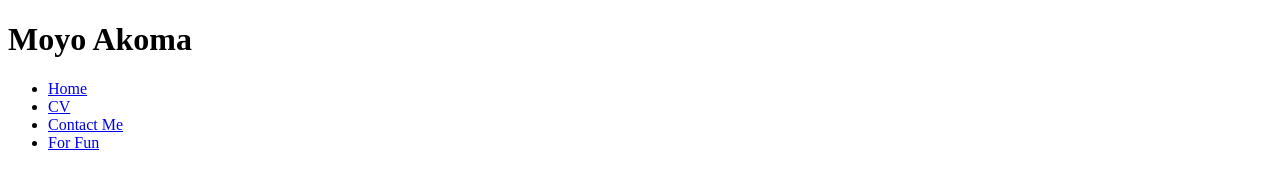
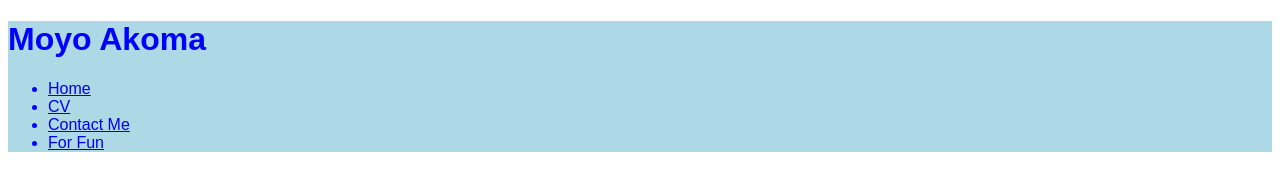
Before and after one commit to MoyoAkoma/67250_webdevlabs, a plain HTML site: page makoma-lab1/index.html in a window 1280 px wide. Shown: the top 169 px of the page. Drawn offline with Linux system fonts and the light colour scheme.

Commit message:
Step 10 - style

```diff
--- a/makoma-lab1/index.html
+++ b/makoma-lab1/index.html
@@ -8,8 +8,8 @@
     <title>Moyo Akoma</title>
 </head>
 
-<body>
-    <header>
+<body style="font-family: Arial;">
+    <header style="color:blue; background:lightblue;">
         <h1>Moyo Akoma</h1>
         <nav>
         <ul>
```
Also changed, not shown: makoma-lab1/views/contact.html (+1 -1 lines), makoma-lab1/views/cv.html (+2 -2 lines), makoma-lab1/views/fun.html (+1 -1 lines).
